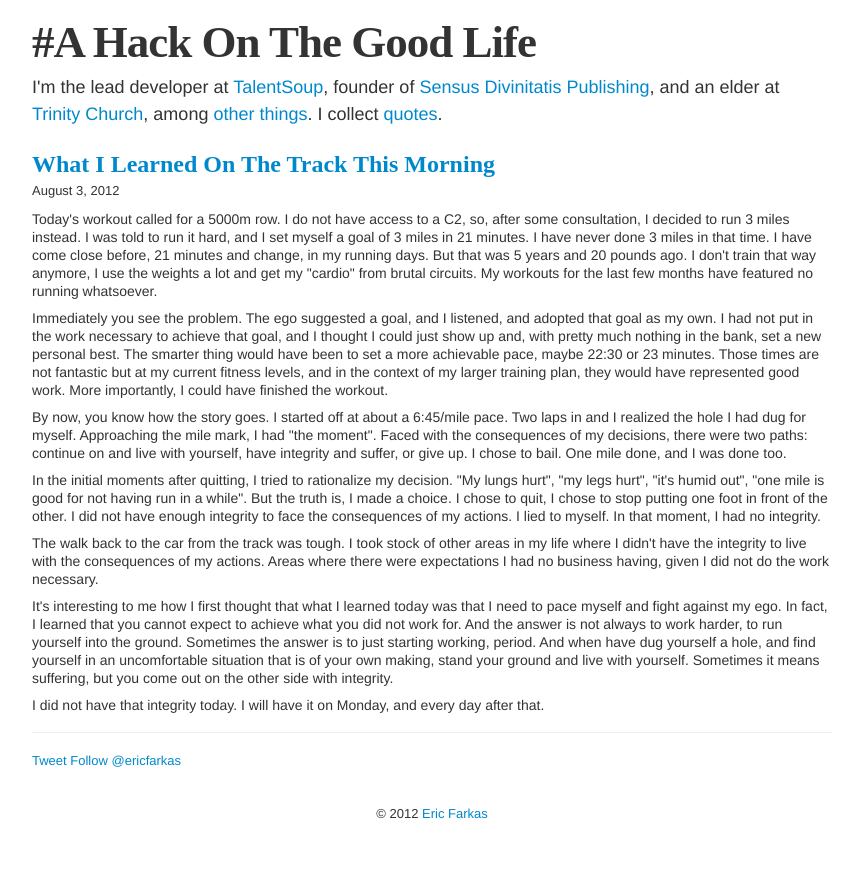
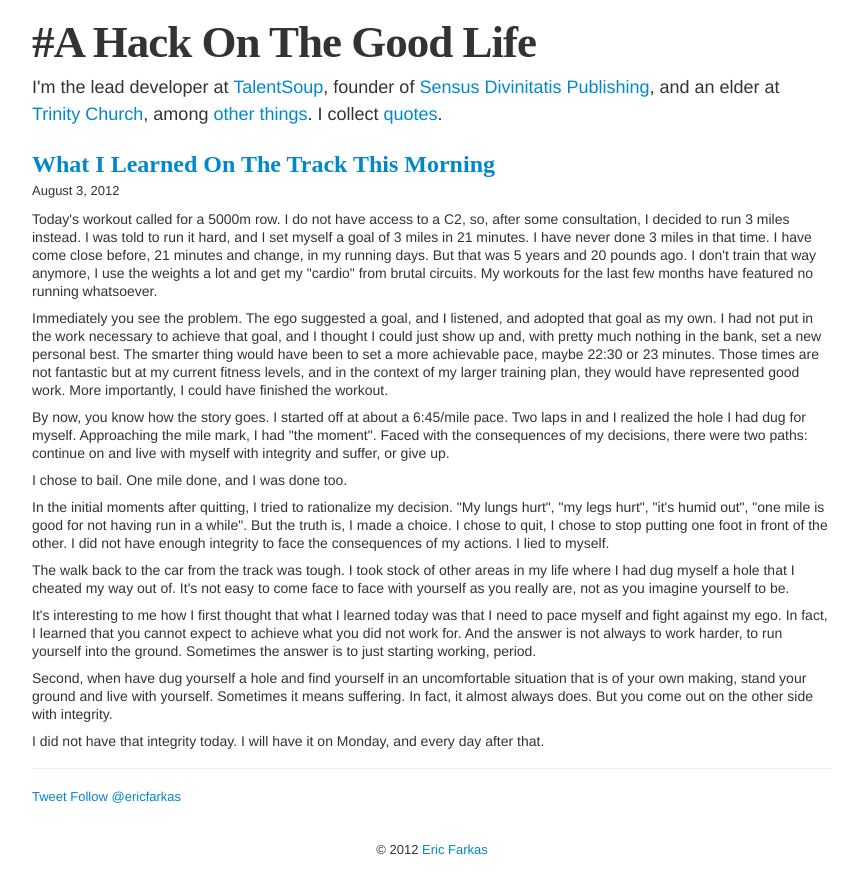
Before and after one commit to speric/speric.github.com, a Jekyll site: the page built from _posts/2012-08-03-what-i-learned-on-the-track-this-morning.markdown, in a window 1280 px wide. Shown: the top 894 px of the page, without its empty margins (208-1071 px from the left). Built offline with Jekyll 4.4.1, drawn with Linux system fonts in a browser that asks for light colours; some web fonts are replaced; Markdown is read by kramdown in place of the engine named in the settings; comment, search, counter and statistics services are not loaded.

Commit message:
Small revisions

```diff
--- a/_posts/2012-08-03-what-i-learned-on-the-track-this-morning.markdown
+++ b/_posts/2012-08-03-what-i-learned-on-the-track-this-morning.markdown
@@ -6,12 +6,15 @@ title: What I Learned On The Track This Morning
 
 <p>Immediately you see the problem.  The ego suggested a goal, and I listened, and adopted that goal as my own. I had not put in the work necessary to achieve that goal, and I thought I could just show up and, with pretty much nothing in the bank, set a new personal best.  The smarter thing would have been to set a more achievable pace, maybe 22:30 or 23 minutes.  Those times are not fantastic but at my current fitness levels, and in the context of my larger training plan, they would have represented good work.  More importantly, I could have finished the workout.</p>
 
-<p>By now, you know how the story goes.  I started off at about a 6:45/mile pace. Two laps in and I realized the hole I had dug for myself.  Approaching the mile mark, I had "the moment". Faced with the consequences of my decisions, there were two paths: continue on and live with yourself, have integrity and suffer, or give up.  I chose to bail.  One mile done, and I was done too.</p>
+<p>By now, you know how the story goes.  I started off at about a 6:45/mile pace. Two laps in and I realized the hole I had dug for myself.  Approaching the mile mark, I had "the moment". Faced with the consequences of my decisions, there were two paths: continue on and live with myself with integrity and suffer, or give up.</p>
 
-<p>In the initial moments after quitting, I tried to rationalize my decision. "My lungs hurt", "my legs hurt", "it's humid out", "one mile is good for not having run in a while".  But the truth is, I made a choice.  I chose to quit, I chose to stop putting one foot in front of the other. I did not have enough integrity to face the consequences of my actions. I lied to myself.  In that moment, I had no integrity.</p>
+<p>I chose to bail. One mile done, and I was done too.</p>
 
-<p>The walk back to the car from the track was tough. I took stock of other areas in my life where I didn't have the integrity to live with the consequences of my actions.  Areas where there were expectations I had no business having, given I did not do the work necessary.</p>
+<p>In the initial moments after quitting, I tried to rationalize my decision. "My lungs hurt", "my legs hurt", "it's humid out", "one mile is good for not having run in a while".  But the truth is, I made a choice.  I chose to quit, I chose to stop putting one foot in front of the other. I did not have enough integrity to face the consequences of my actions. I lied to myself.</p>
 
-<p>It's interesting to me how I first thought that what I learned today was that I need to pace myself and fight against my ego. In fact, I learned that you cannot expect to achieve what you did not work for.  And the answer is not always to work harder, to run yourself into the ground.  Sometimes the answer is to just starting working, period. And when have dug yourself a hole, and find yourself in an uncomfortable situation that is of your own making, stand your ground and live with yourself.  Sometimes it means suffering, but you come out on the other side with integrity.</p>
+<p>The walk back to the car from the track was tough. I took stock of other areas in my life where I had dug myself a hole that I cheated my way out of. It's not easy to come face to face with yourself as you really are, not as you imagine yourself to be.</p>
+
+<p>It's interesting to me how I first thought that what I learned today was that I need to pace myself and fight against my ego. In fact, I learned that you cannot expect to achieve what you did not work for.  And the answer is not always to work harder, to run yourself into the ground.  Sometimes the answer is to just starting working, period.</p>
+ <p>Second, when have dug yourself a hole and find yourself in an uncomfortable situation that is of your own making, stand your ground and live with yourself.  Sometimes it means suffering. In fact, it almost always does. But you come out on the other side with integrity.</p>
 
 <p>I did not have that integrity today.  I will have it on Monday, and every day after that.</p>
```
